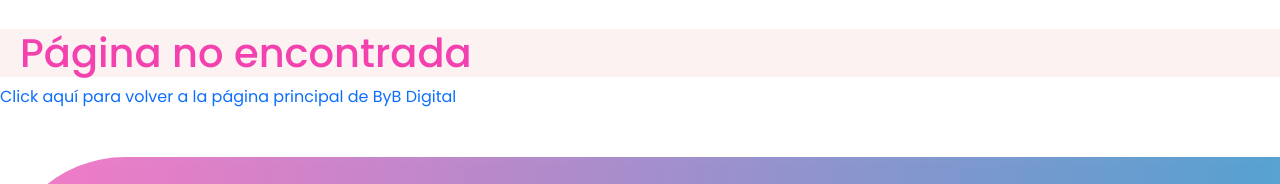
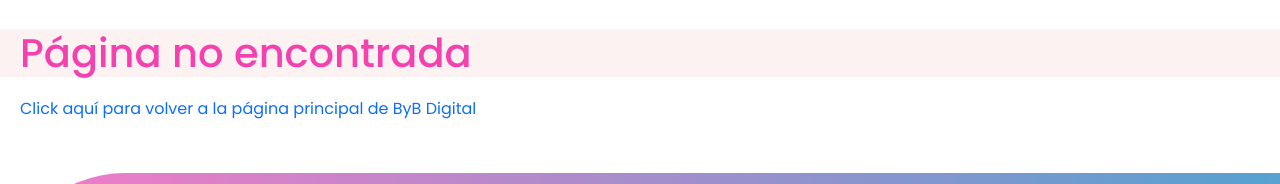
Before and after one commit to bandeveronica/bybdigital, a website: page error404.html in a window 1280 px wide. Shown: the part 90-274 px from the top of the page. Drawn offline with nearby package versions, Linux system fonts and the light colour scheme.

Commit message:
ADD: se añadió la página Error 404

```diff
--- a/error404.html
+++ b/error404.html
@@ -52,7 +52,7 @@
         </header>
 <body>
     <h1>Página no encontrada</h1>
-    <p><a href="index.html">Click aquí para volver a la página principal de ByB Digital</a></p>
+    <p class="pagError"><a href="index.html">Click aquí para volver a la página principal de ByB Digital</a></p>
 
         <!-- Pie de página -->
         <footer>
--- a/scss/_main.scss
+++ b/scss/_main.scss
@@ -103,6 +103,12 @@ form label {
 }
 
 
+//Pagina Error 404
+.pagError {
+    margin: 20px;
+}
+
+
 // Responsive de páginas
 @media screen and (max-width: 780px) {
 
```
Also changed, not shown: css/index.css, 1 other file.
